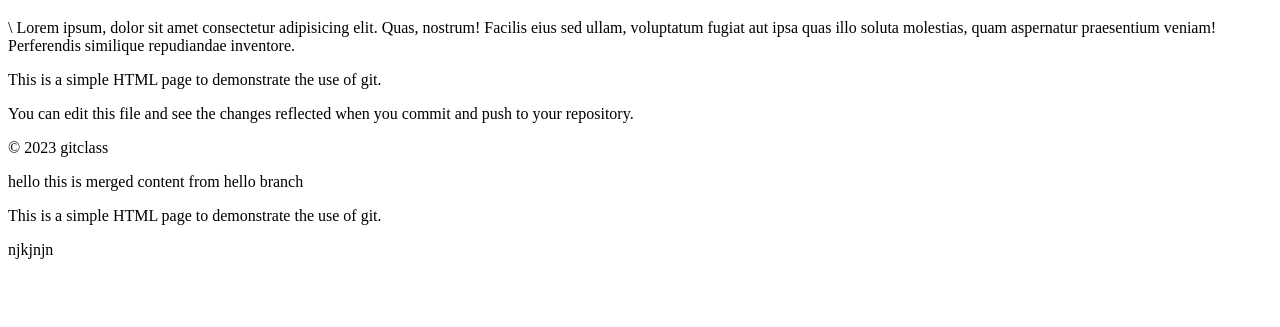
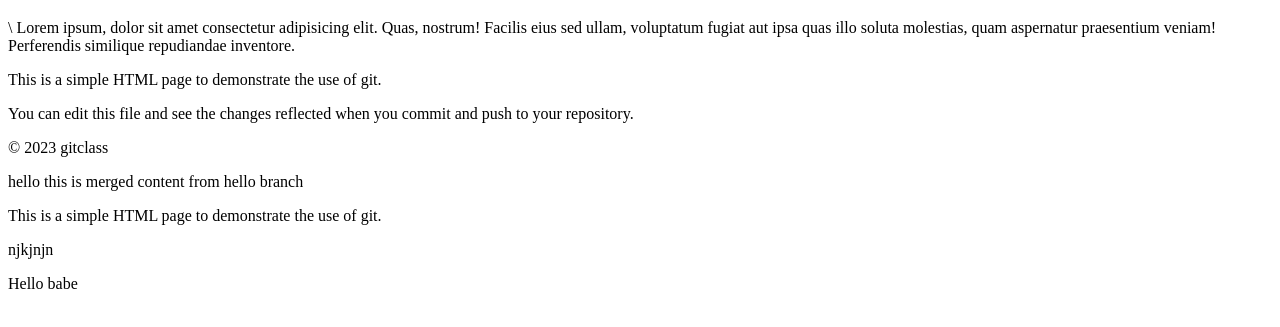
Before and after one commit to rabin2309/git-practices-class, a plain HTML site: page index.html in a window 1280 px wide. Shown: the part 87-414 px from the top of the page. Drawn offline with Linux system fonts and the light colour scheme.

Commit message:
new commit

```diff
--- a/index.html
+++ b/index.html
@@ -30,3 +30,4 @@
 </body>
 </html>hello    this is merged content from hello branch
     <p>This is a simple HTML page to demonstrate the use of git.</p>    njkjnjn
+    <p>Hello babe</p>
```
